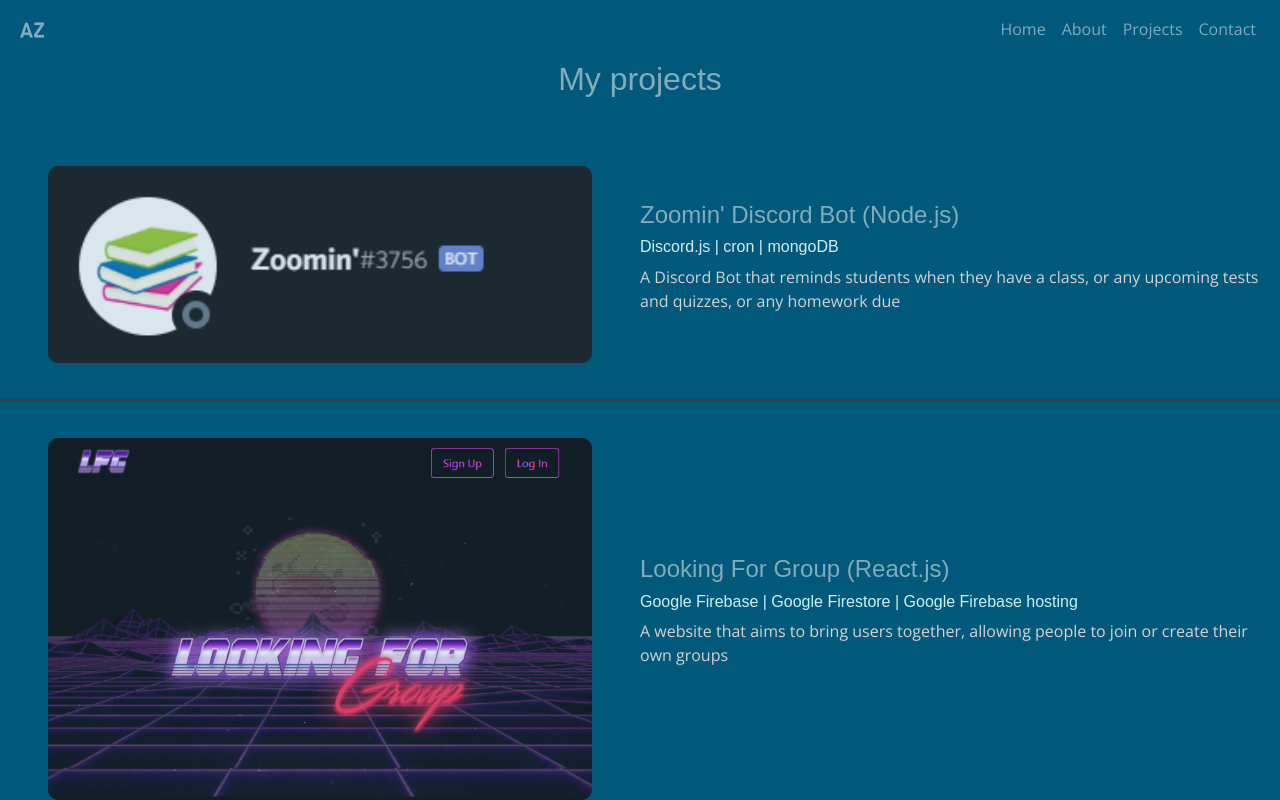
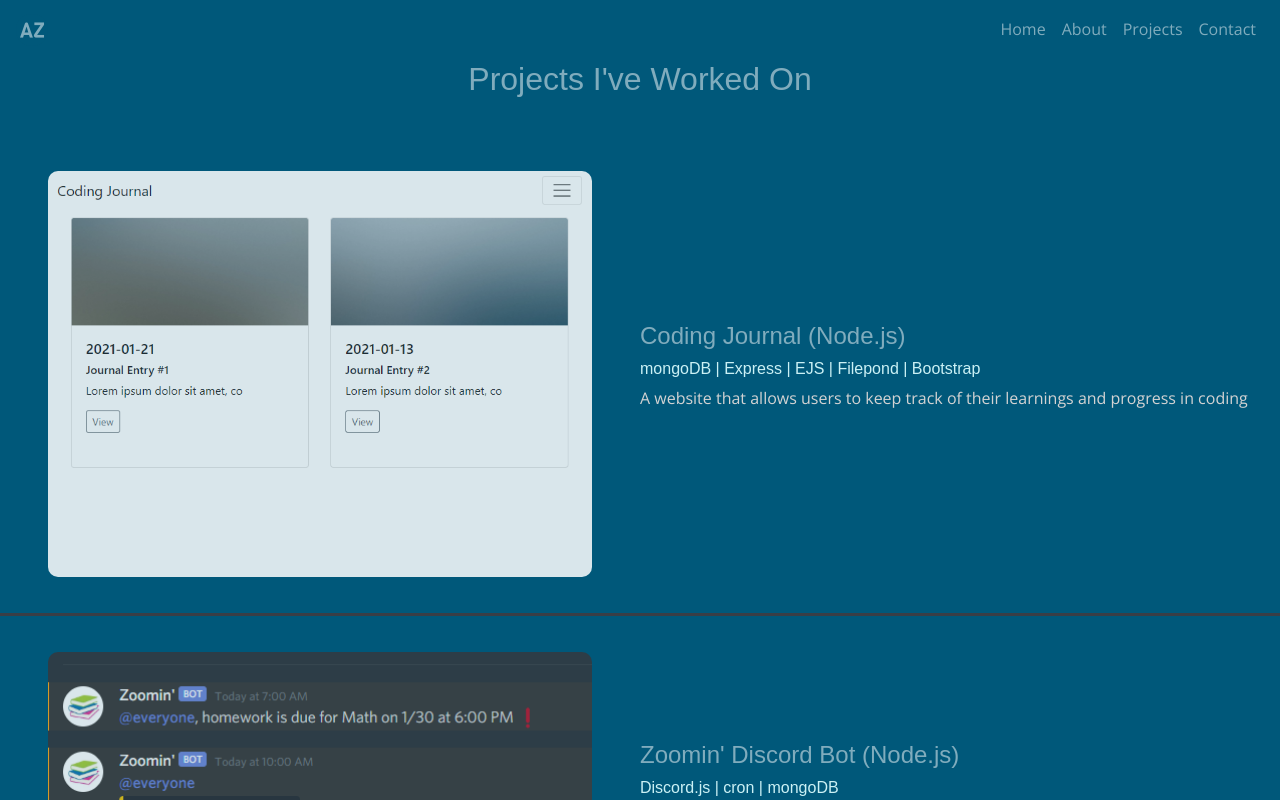
Before and after one commit to alfredzhuang/portfolio, a React (Create React App) app: page /projects in a window 1280 px wide. Shown: the top 800 px of the page. Built offline with nearby package versions, Linux system fonts and the light colour scheme; a web font is replaced by a local one.

Commit message:
added content to projects page and added styling to about and home pages

```diff
--- a/src/App.js
+++ b/src/App.js
@@ -49,7 +49,12 @@
         }
       },
       projects: {
-        title: 'My projects',
+        title: 'Projects I\'ve Worked On',
+        codingJournal: {
+          title: 'Coding Journal (Node.js)',
+          subTitle: 'mongoDB | Express | EJS | Filepond | Bootstrap',
+          text: 'A website that allows users to keep track of their learnings and progress in coding',
+        },
         zoomin: {
           title: 'Zoomin\' Discord Bot (Node.js)',
           subTitle: 'Discord.js | cron | mongoDB',
@@ -122,7 +127,7 @@
           </Navbar>
           <Route path="/" exact render={() => <HomePage title={this.state.home.title} subTitle1={this.state.home.subTitle1} subTitle2={this.state.home.subTitle2} />} />
           <Route path="/about" exact render={() => <AboutPage about={this.state.about.about} skills={this.state.about.skills} />} />
-          <Route path="/projects" exact render={() => <ProjectsPage title={this.state.projects.title} zoomin={this.state.projects.zoomin} lookingForGroup={this.state.projects.lookingForGroup} twitterTracker={this.state.projects.twitterTracker} dragonfistFitness={this.state.projects.dragonfistFitness} valuableVocabulary={this.state.projects.valuableVocabulary} />} />
+          <Route path="/projects" exact render={() => <ProjectsPage title={this.state.projects.title} codingJournal = {this.state.projects.codingJournal} zoomin={this.state.projects.zoomin} lookingForGroup={this.state.projects.lookingForGroup} twitterTracker={this.state.projects.twitterTracker} dragonfistFitness={this.state.projects.dragonfistFitness} valuableVocabulary={this.state.projects.valuableVocabulary} />} />
           <Route path="/contact" exact render={() => <ContactPage title={this.state.contact.title} />} />
 
           <Footer/>
--- a/src/pages/AboutPage.css
+++ b/src/pages/AboutPage.css
@@ -1,6 +1,7 @@
 .about {
   background-color: #00587a;
-  padding-top: 38px;
+  padding-top: 45px;
+  height: 94vh;
 }
 
 .about-container {
@@ -22,7 +23,7 @@
 }
 
 .skills-container {
-  margin: 30px auto 0;
+  margin: 18px auto 0;
   padding: 25px 0px;
   max-width: 1000px;
 }
@@ -59,4 +60,7 @@
   .profile {
     padding: 0 35px;
   }
+  .about {
+    height: 100%;
+  }
 }
--- a/src/pages/HomePage.css
+++ b/src/pages/HomePage.css
@@ -12,9 +12,20 @@
 }
 
 h2 {
-    padding-bottom: 10px;
+  padding-bottom: 15px;
 }
 
 .btn {
-    font-family: 'Open Sans', sans-serif;
+  font-family: "Open Sans", sans-serif;
 }
+
+.button-icon {
+    display: inline-block;
+    padding-right: 6px;
+    padding-bottom: 4px;
+}
+
+.button-content {
+    position: relative;
+    top: 1px;
+}
--- a/src/pages/HomePage.js
+++ b/src/pages/HomePage.js
@@ -1,21 +1,36 @@
-import React from 'react';
-import './HomePage.css';
-import Button from 'react-bootstrap/Button';
+import React from "react";
+import "./HomePage.css";
+import Button from "react-bootstrap/Button";
 import { motion } from "framer-motion";
+import { FaRegFileAlt } from "react-icons/fa";
 
 function HomePage(props) {
-
-    return(
+  return (
     <div className="home">
-            <motion.div className="headline-container" initial={{opacity:0}} animate={{opacity:1}} exit={{opacity:0}}>
+      <motion.div
+        className="headline-container"
+        initial={{ opacity: 0 }}
+        animate={{ opacity: 1 }}
+        exit={{ opacity: 0 }}
+      >
         <h3>{props.subTitle1}</h3>
-                <h1 className ="heading">{props.title}</h1>
+        <h1 className="heading">{props.title}</h1>
         <h2>{props.subTitle2}</h2>
-                <Button class="btn" size="lg" variant="outline-info" target="_blank" href="/resume.pdf" rel="noreferrer">My Resume</Button>
+        <Button
+          className="btn btn-info"
+          size="lg"
+          target="_blank"
+          href="/resume.pdf"
+          rel="noreferrer"
+        >
+            <div className="button-icon">
+            <FaRegFileAlt />
+            </div>
+            <span className="button-content">My Resume</span>
+        </Button>
       </motion.div>
     </div>
   );
-
 }
 
 export default HomePage;
--- a/src/pages/ProjectsPage.js
+++ b/src/pages/ProjectsPage.js
@@ -10,7 +10,17 @@
                 <h2>{props.title}</h2>
                 <p2></p2>
             </motion.div>
-            <motion.div className = "project" initial={{opacity:0}} animate={{opacity:1}} exit={{opacity:0}}>
+            <motion.div className="project" initial={{ opacity: 0 }} animate={{ opacity: 1 }} exit={{ opacity: 0 }}>
+                <article>
+                    <a href="https://github.com/alfredzhuang/coding-journal" class = "image" target = "_blank" rel="noreferrer">
+                        <img src="/images/codingjournal.jpg" alt = "Zoomin image"/>
+                    </a>
+                    <div className = "description">
+                            <h4>{props.codingJournal.title}</h4>
+                            <h6>{props.codingJournal.subTitle}</h6>
+                            <p>{props.codingJournal.text}</p>
+                        </div>
+                </article>
                 <article>
                     <a href="https://github.com/alfredzhuang/zoomin" class = "image" target = "_blank" rel="noreferrer">
                         <img src="/images/zoomin.jpg" alt = "zoomin image"/>
@@ -42,7 +52,7 @@
                         </div>
                 </article>
                 <article>
-                    <a href="https://github.com/alfredzhuang/dragon-fist-fitness" class = "image1" target = "_blank" rel="noreferrer">
+                    <a href="https://github.com/alfredzhuang/dragonfist-fitness" class = "image1" target = "_blank" rel="noreferrer">
                         <img src="/images/dragonfistfitness1.jpg" alt = "Dragonfist Fitness image 1"/>
                         <img src="/images/dragonfistfitness2.jpg" alt = "Dragonfist Fitness image 2"/>
                         <img src="/images/dragonfistfitness3.jpg" alt = "Dragonfist Fitness image 3"/>
```
Also changed, not shown: src/pages/AboutPage.js (+37 -13 lines), public/images/codingjournal.jpg (added), public/images/zoomin.jpg. Lines whose indentation alone changed are shown as unchanged.
